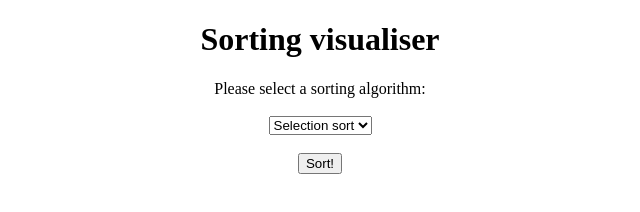
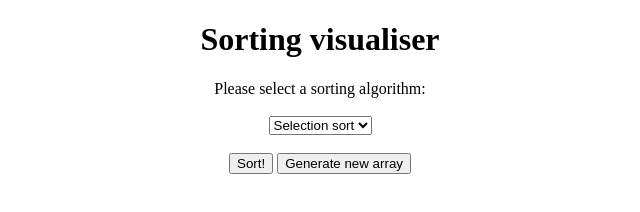
Before and after one commit to jbarca/SortingAlgorithmVisualiser, a plain HTML site: page index.html in a window 1280 px wide. Shown: the whole page, without its empty margins (320-960 px from the left). Drawn offline with Linux system fonts and the light colour scheme.

Commit message:
added button to generate new array

```diff
--- a/index.html
+++ b/index.html
@@ -12,6 +12,7 @@
             <option value="quick_sort">Quick sort</option>
         </select> <br><br>
         <input type="submit" value="Sort!" onclick="selectAlgorithm(getAlgorithm('algorithms'))">
+        <input type="submit" value="Generate new array">
     </form>
     </center>
 </html>
```
